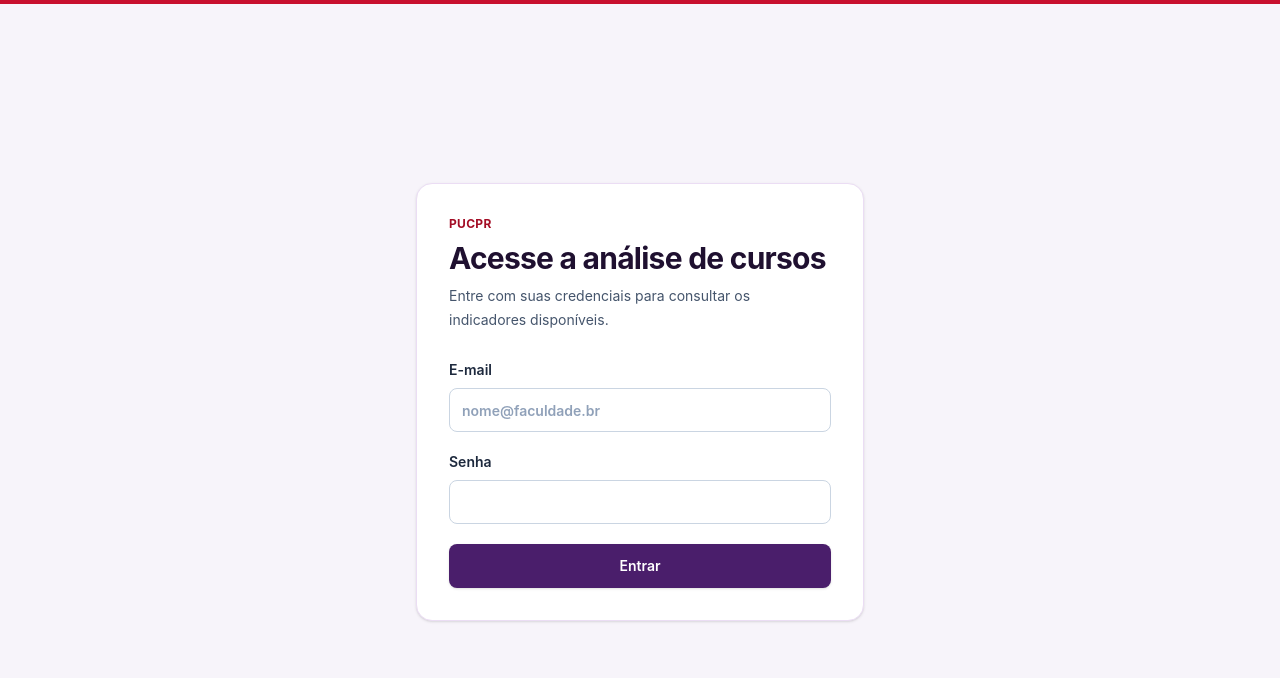
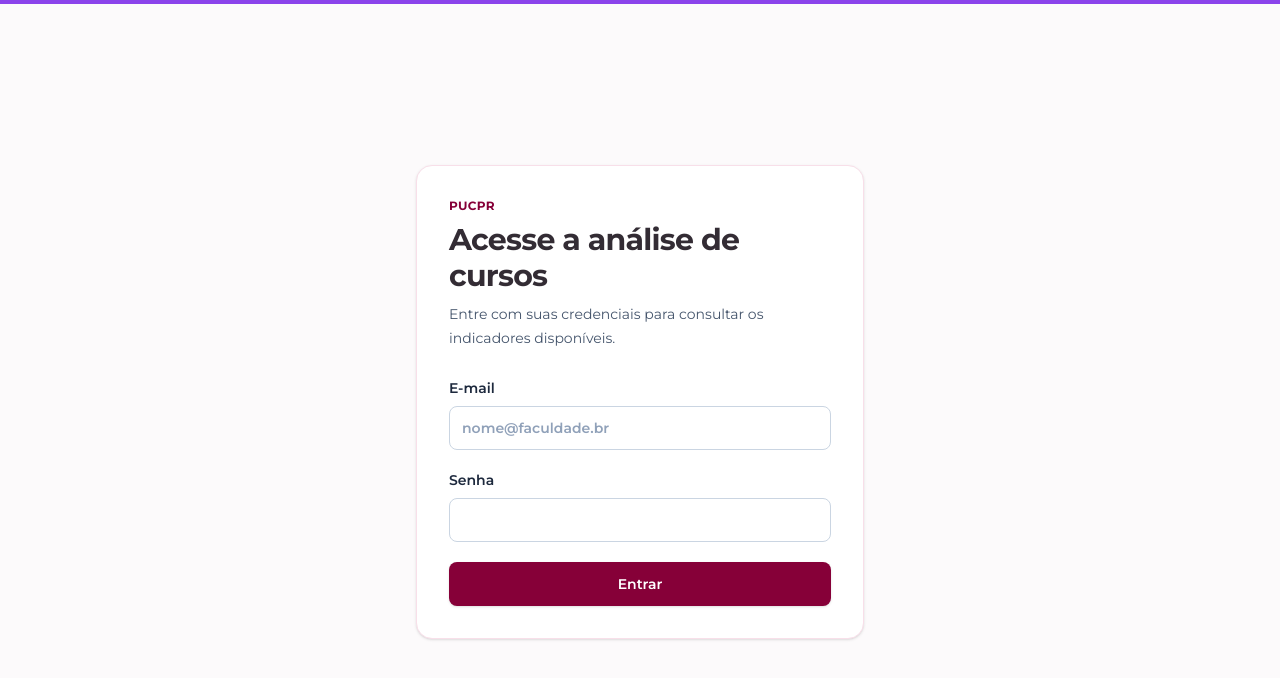
Before and after one commit to isinhah/desempenho-academico, a React app in the folder frontend/: page /login in a window 1280 px wide. Shown: the top 678 px of the page. Built offline with nearby package versions, Linux system fonts and the light colour scheme; no server answers; the HTML template or start-up script is replaced by a standard one.

Commit message:
cores e fonte da aplicação

```diff
--- a/frontend/src/components/CabecalhoAplicacao.jsx
+++ b/frontend/src/components/CabecalhoAplicacao.jsx
@@ -13,7 +13,7 @@ export function CabecalhoAplicacao() {
     <header className="border-b border-brand-100 bg-white">
       <div className="mx-auto flex w-[calc(100%-2rem)] max-w-6xl items-center justify-between gap-4 py-3 max-sm:w-[calc(100%-1.5rem)]">
         <div>
-          <p className="text-xs font-bold tracking-wide text-accent-700">PUCPR</p>
+          <p className="text-xs font-bold tracking-wide text-brand-700">PUCPR</p>
         </div>
         <div className="flex items-center gap-3">
           <div className="hidden text-right sm:block">
--- a/frontend/src/components/EvasionChart.jsx
+++ b/frontend/src/components/EvasionChart.jsx
@@ -1,8 +1,8 @@
 import { CartesianGrid, Line, LineChart, ResponsiveContainer, Tooltip, XAxis, YAxis } from 'recharts'
 import { formatarPercentual } from '../utils/formatters'
 
-const BRAND = '#4A1E6B'
-const BRAND_LIGHT = '#D7BCE8'
+const BRAND = '#860038'
+const BRAND_LIGHT = '#F0BDD0'
 
 export function EvasionChart({ data, height = 300 }) {
   const maiorValor = Math.max(...data.map((item) => Number(item.evasao)), 0)
--- a/frontend/src/components/TelaLogin.jsx
+++ b/frontend/src/components/TelaLogin.jsx
@@ -29,7 +29,7 @@ export function TelaLogin() {
   return (
     <main className="mx-auto flex min-h-[calc(100vh-4px)] w-[calc(100%-2rem)] max-w-md items-center py-10 max-sm:w-[calc(100%-1.5rem)]">
       <section className="w-full rounded-2xl border border-brand-100 bg-white p-7 shadow-sm sm:p-8" aria-labelledby="titulo-login">
-        <p className="text-xs font-bold tracking-wide text-accent-700">PUCPR</p>
+        <p className="text-xs font-bold tracking-wide text-brand-700">PUCPR</p>
         <h1 id="titulo-login" className="mt-2 text-3xl font-bold tracking-tight text-ink">Acesse a análise de cursos</h1>
         <p className="mt-2 text-sm leading-6 text-slate-600">Entre com suas credenciais para consultar os indicadores disponíveis.</p>
 
--- a/frontend/src/index.css
+++ b/frontend/src/index.css
@@ -1,24 +1,25 @@
+@import url("https://fonts.googleapis.com/css2?family=Montserrat:wght@400;500;600;700;800&display=swap");
 @import "tailwindcss";
 
 @theme {
-  --font-sans: Inter, ui-sans-serif, system-ui, -apple-system, BlinkMacSystemFont, "Segoe UI", sans-serif;
-  --color-brand-50: #F6F0FA;
-  --color-brand-100: #EBDDF4;
-  --color-brand-200: #D7BCE8;
-  --color-brand-300: #BC93D6;
-  --color-brand-400: #9A62BD;
-  --color-brand-500: #7A3E9F;
-  --color-brand-600: #5F2A82;
-  --color-brand-700: #4A1E6B;
-  --color-brand-800: #391655;
-  --color-brand-900: #2A0F3E;
-  --color-accent-50: #FEF2F3;
-  --color-accent-100: #FDE3E5;
-  --color-accent-500: #E0283F;
-  --color-accent-600: #C8102E;
-  --color-accent-700: #A30D25;
-  --color-ink: #1F1030;
-  --color-canvas: #F7F4FA;
+  --font-sans: Montserrat, "Century Gothic", Avenir, ui-sans-serif, system-ui, sans-serif;
+  --color-brand-50: #FCF2F6;
+  --color-brand-100: #F8DFE9;
+  --color-brand-200: #F0BDD0;
+  --color-brand-300: #E38AAE;
+  --color-brand-400: #C95380;
+  --color-brand-500: #AD1D5A;
+  --color-brand-600: #98003F;
+  --color-brand-700: #860038;
+  --color-brand-800: #68002C;
+  --color-brand-900: #4B001F;
+  --color-accent-50: #F7F0FF;
+  --color-accent-100: #EBDDFF;
+  --color-accent-500: #9B4DFF;
+  --color-accent-600: #8B43EB;
+  --color-accent-700: #7331C9;
+  --color-ink: #332C34;
+  --color-canvas: #FCFAFB;
 }
 
 @layer base {
```
